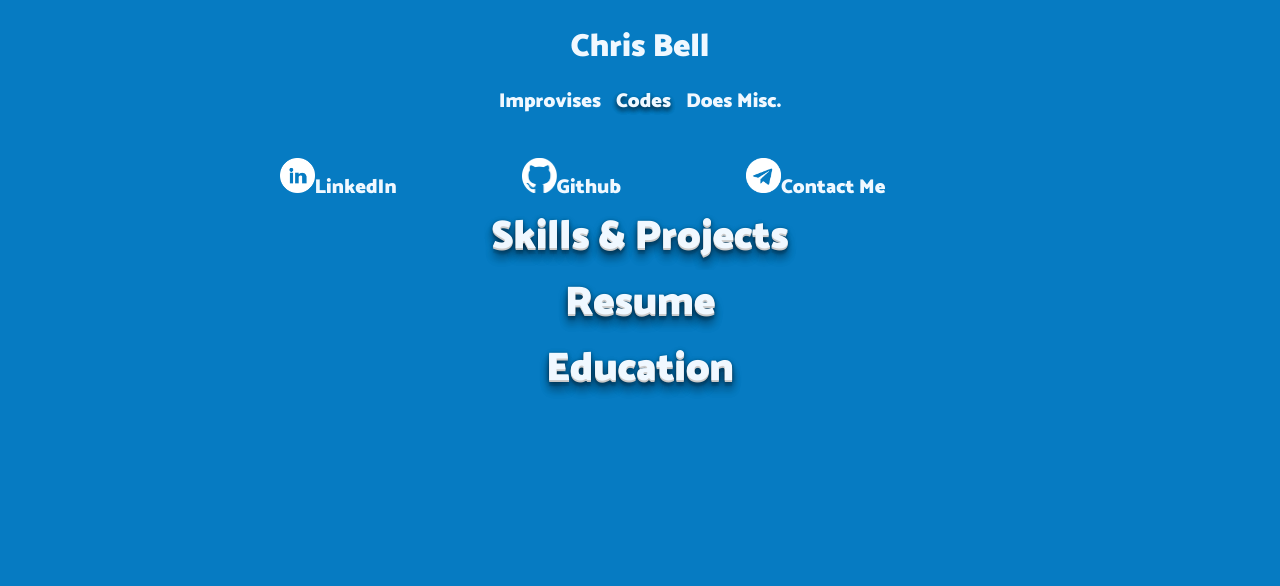
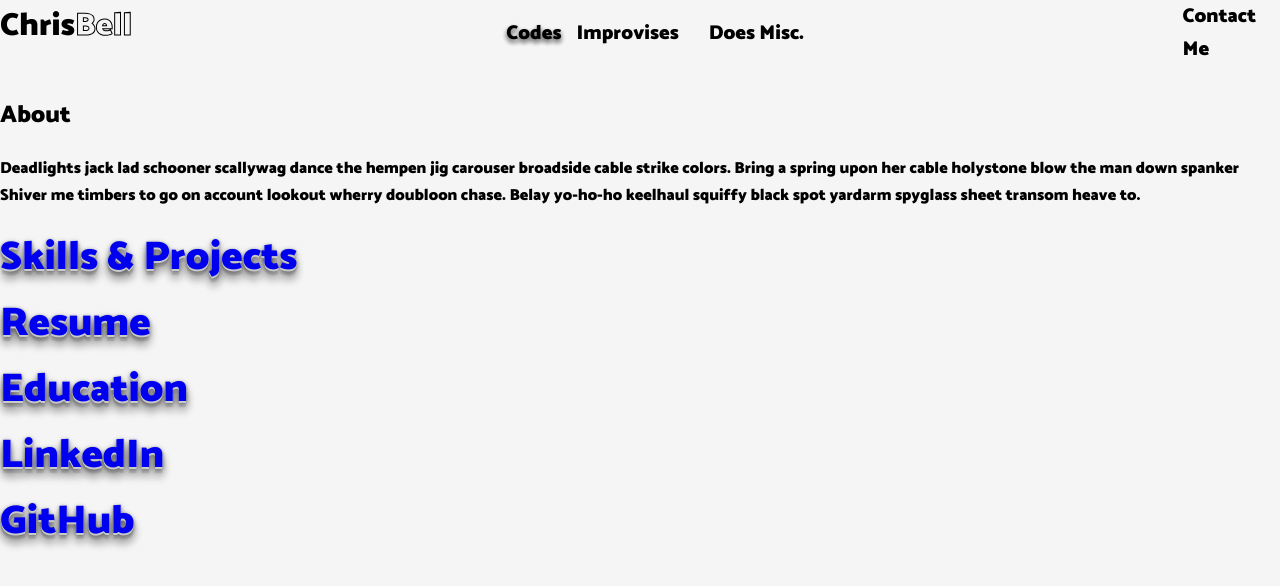
Before and after one commit to chrisbellcodes/chrisbellcodes-site, a React (Create React App) app: page / in a window 1280 px wide. Shown: the top 586 px of the page. Built offline with nearby package versions, Linux system fonts and the light colour scheme.

Commit message:
style(code-pg): simplify layout

```diff
--- a/public/index.html
+++ b/public/index.html
@@ -24,7 +24,7 @@
       work correctly both with client-side routing and a non-root public URL.
       Learn how to configure a non-root public URL by running `npm run build`.
     -->
-    <title>React App</title>
+    <title>Chris Bell's Portfolio</title>
   </head>
   <body>
     <noscript>You need to enable JavaScript to run this app.</noscript>
--- a/src/App.css
+++ b/src/App.css
@@ -1,35 +1,62 @@
 @import url('https://fonts.googleapis.com/css?family=Catamaran:900&display=swap');
 
-/* <<<<<<<< APP >>>>>>>>>> */
+/* <<<<<<<< General >>>>>>>>>> */
 
-*{
-    background-color: #067bc2;
-    color: aliceblue;
-    font-family: 'Catamaran';
+:root {
+  --basic-font: 'Catamaran';
+  --white: whitesmoke;
+  --blue: #067bc2;
+  --text-color: black;
+}
+
+body {
+    background-color: var(--white);
+    color: var(--text-color);
+    font-family: var(--basic-font);
     list-style-type: none;
 }
 
-/* <<<<<<<< APP >>>>>>>>>> */
-.App {
+/* .App {
   text-align: center;
+} */
+
+
+/* <<<<<<<< Navbar >>>>>>>>>> */
+.navbar, .navbar a, .navItems {
+  background-color: whitesmoke;
 }
 
-.App-logo {
- font-size: 50px;
- margin: 0px;
- padding: 0px;
+.logo {
+    color: black;
+    background-color: whitesmoke;
+    margin: 0px;
+    width: 200px;
 }
+
+.bell {
+    color: black;
+    -webkit-text-fill-color: whitesmoke;
+    -webkit-text-stroke-width: 1px;
+    -webkit-text-stroke-color: black;
+}
+
 .navbar {
+  display: flex;
   margin: 0px 0 30px 0;
-  position: relative;
-  bottom: 10px;
 }
+
+.navItems {
+    width: 100%;
+    display: flex;
+    justify-content: center;
+    align-items: center;
+}
+
 .navbarItem {
   margin: 0px 15px 0px 15px;
   text-decoration: none;
   font-size: 20px;
-  /* margin: 15px 0px 15px 0px; */
-  color: aliceblue;
+  color: black;
 }
 
 .navbarItem:hover {
@@ -38,6 +65,16 @@
 
 .navbarItem:Focus {
   font-size: 32px;
+}
+
+
+
+/* <<<<<<<< APP >>>>>>>>>> */
+
+.App-logo {
+ font-size: 50px;
+ margin: 0px;
+ padding: 0px;
 }
 
 .pro-links {
@@ -83,3 +120,21 @@
   height: 35px;
   width: 35px;
 }
+
+/* .about {
+  margin-bottom: 20px;
+  height: 350px;
+  width: 100%;
+  color: black;
+  display: grid;
+  grid-template-columns: 1fr 1fr 1fr 1fr;
+}
+
+.about-left {
+  grid-column: 2 / span 2;
+  height: 0;
+  width: 100%;
+  border-left: 350px solid transparent;
+  border-top: 350px solid whitesmoke;
+  color: black;
+} */
--- a/src/App.js
+++ b/src/App.js
@@ -15,9 +15,6 @@ import Projects from './containers/Projects';
 function App() {
   return (
     <div className="App">
-      <h1>
-        Chris Bell
-      </h1>
       <Navbar />
 
       <Switch>
--- a/src/components/Navbar.js
+++ b/src/components/Navbar.js
@@ -2,12 +2,25 @@ import React from 'react';
 import {Link} from 'react-router-dom'
 
 const Navbar = () => {
-    return(
-        <div className="navbar">
-            <Link className="navbarItem" to='/improv'>Improvises</Link>
-            <Link className="navbarItem text-pop" to='/'>Codes</Link>
-            <Link className="navbarItem" to='/misc'>Does Misc.</Link>
+    return (
+      <div className="navbar">
+        <h1 className="logo">Chris<spon className="bell">
+            Bell
+        </spon></h1>
+        <div className="navItems">
+          <Link className="navbarItem text-pop" to="/">
+            Codes
+          </Link>
+          <Link className="navbarItem" to="/improv">
+            Improvises
+          </Link>
+          <Link className="navbarItem" to="/misc">
+            Does Misc.
+          </Link>
         </div>
-    )
+
+        <a href="mailto:chrisbellcodes@gmail.com" className="contactMe navbarItem">Contact Me</a>
+      </div>
+    );
 }
 export default Navbar
--- a/src/pages/Codes.js
+++ b/src/pages/Codes.js
@@ -1,35 +1,31 @@
 import React from 'react';
-import { Link, useRouteMatch } from 'react-router-dom'
-import linkedinIcon from '../assets/linkedin-icon.png'
-import githubIcon from '../assets/github-icon.png'
-import emailIcon from '../assets/email-icon.png'
+import { Link } from 'react-router-dom'
+import me from '../assets/chris-bell.jpeg'
 
 
 
 const Codes = () => {
-    let { url } = useRouteMatch();
 
     return(
-        <div>
-            <div>
-                <a className="pro-links" href="https://www.linkedin.com/in/letchrisbellring/">
-                    <img className="pro-icon" src={linkedinIcon} alt="LinkedIn Logo" />
-                    LinkedIn
-                </a>
-                <a className="pro-links" href="https://github.com/chrisbellcodes">
-                    <img className="pro-icon" src={githubIcon} alt="Github Logo" />
-                    Github
-                </a>
-                <a className="pro-links" href="mailto:chrisbellcodes@gmail.com">
-                    <img className="pro-icon" src={emailIcon} alt="Email icon" />
-                    Contact Me
-                </a>
+        <div className="codes-wrapper">
+
+            <div className="about-section">
+
+                <div className="headshot-container">
+                    <div style={{backgroundImage: 'url(' + me + ')'}} className="headshot"></div>
+                </div>
+                <div className="about-content">
+                    <h2>About</h2>
+                    <p>Deadlights jack lad schooner scallywag dance the hempen jig carouser broadside cable strike colors. Bring a spring upon her cable holystone blow the man down spanker Shiver me timbers to go on account lookout wherry doubloon chase. Belay yo-ho-ho keelhaul squiffy black spot yardarm spyglass sheet transom heave to.</p>
+                </div>
             </div>
 
             <div>
                 <div><Link className="content-list" to={`/codes-projects`}>Skills & Projects</Link></div>
                 <div><Link className="content-list" to={`/codes-resume`}>Resume</Link></div>
                 <div><Link className="content-list" to={`/codes-edu`}>Education</Link></div>
+                <div><a className="content-list" target="_blank" rel='noreferrer' href="https://www.linkedin.com/in/letchrisbellring/">LinkedIn</a></div>
+                <div><a className="content-list" target="_blank" rel='noreferrer' href="https://github.com/chrisbellcodes">GitHub</a></div>
             </div>
         </div>
     )
```
Also changed, not shown: src/assets/chris-bell.jpeg (added).
